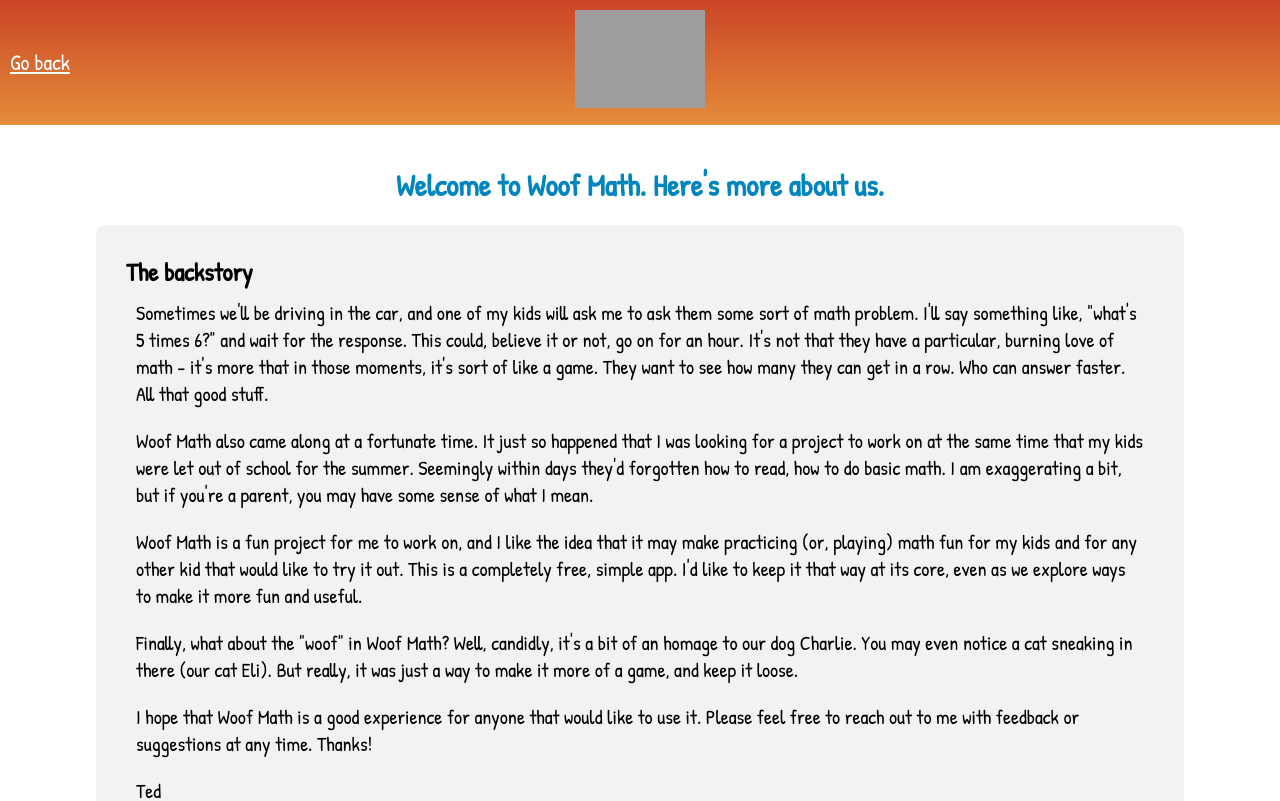
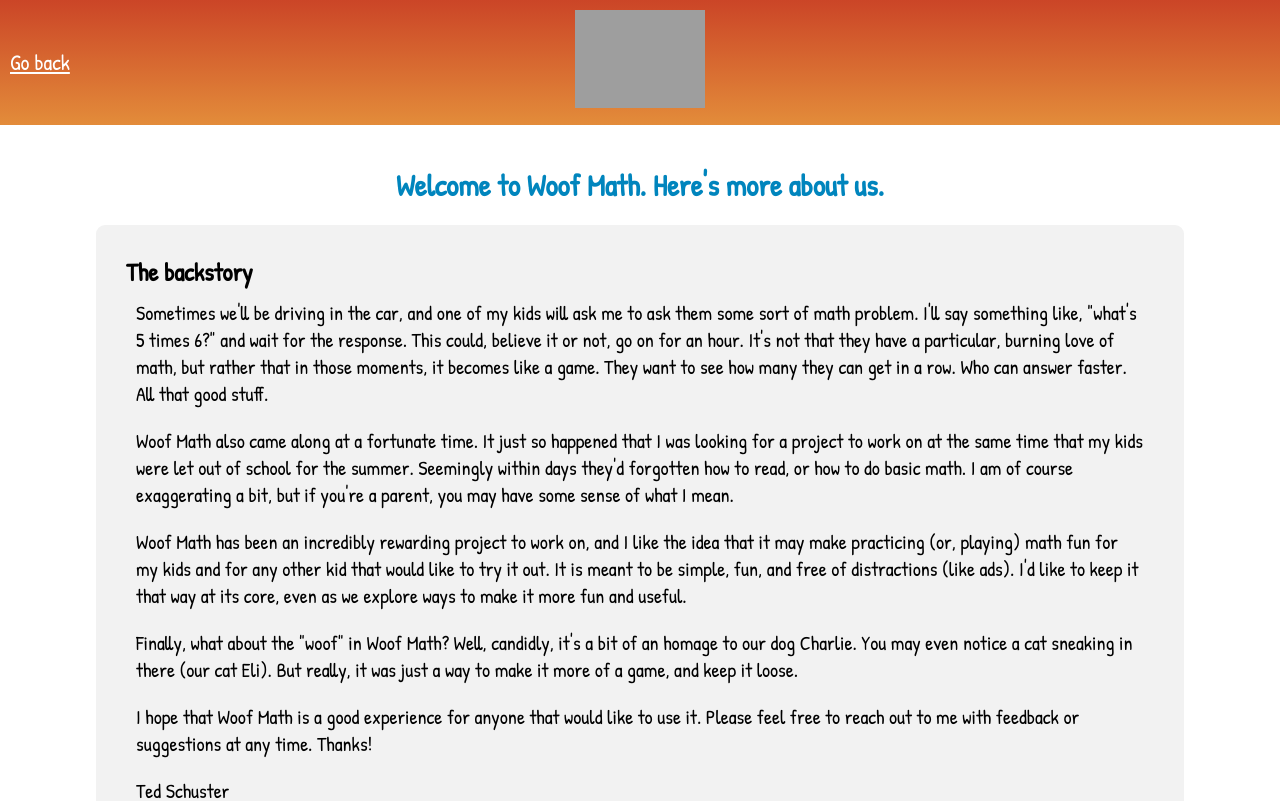
Before and after one commit to tedschu/WoofMath, a React (Vite) app in the folder client/: page /about in a window 1280 px wide. Shown: the top 801 px of the page. Built offline with nearby package versions, Linux system fonts and the light colour scheme; grey boxes are pictures that could not be loaded; the HTML template or start-up script is replaced by a standard one; a web font is replaced by a local one.

Commit message:
updating about text

```diff
--- a/client/src/pages/About.jsx
+++ b/client/src/pages/About.jsx
@@ -35,7 +35,7 @@ function About({ isLoggedIn }) {
             me to ask them some sort of math problem. I'll say something like,
             "what's 5 times 6?" and wait for the response. This could, believe
             it or not, go on for an hour. It's not that they have a particular,
-            burning love of math - it's more that in those moments, it's sort of
+            burning love of math, but rather that in those moments, it becomes
             like a game. They want to see how many they can get in a row. Who
             can answer faster. All that good stuff.
           </p>
@@ -43,16 +43,17 @@ function About({ isLoggedIn }) {
             Woof Math also came along at a fortunate time. It just so happened
             that I was looking for a project to work on at the same time that my
             kids were let out of school for the summer. Seemingly within days
-            they'd forgotten how to read, how to do basic math. I am
-            exaggerating a bit, but if you're a parent, you may have some sense
-            of what I mean.
+            they'd forgotten how to read, or how to do basic math. I am of
+            course exaggerating a bit, but if you're a parent, you may have some
+            sense of what I mean.
           </p>
           <p>
-            Woof Math is a fun project for me to work on, and I like the idea
-            that it may make practicing (or, playing) math fun for my kids and
-            for any other kid that would like to try it out. This is a
-            completely free, simple app. I'd like to keep it that way at its
-            core, even as we explore ways to make it more fun and useful.
+            Woof Math has been an incredibly rewarding project to work on, and I
+            like the idea that it may make practicing (or, playing) math fun for
+            my kids and for any other kid that would like to try it out. It is
+            meant to be simple, fun, and free of distractions (like ads). I'd
+            like to keep it that way at its core, even as we explore ways to
+            make it more fun and useful.
           </p>
           <p>
             Finally, what about the "woof" in Woof Math? Well, candidly, it's a
@@ -65,7 +66,7 @@ function About({ isLoggedIn }) {
             like to use it. Please feel free to reach out to me with feedback or
             suggestions at any time. Thanks!
           </p>
-          <p>Ted</p>
+          <p>Ted Schuster</p>
           <p>Founder and developer, Woof Math</p>
           <p>Built in Illinois</p>
           <p>WoofLearning@gmail.com</p>
```
